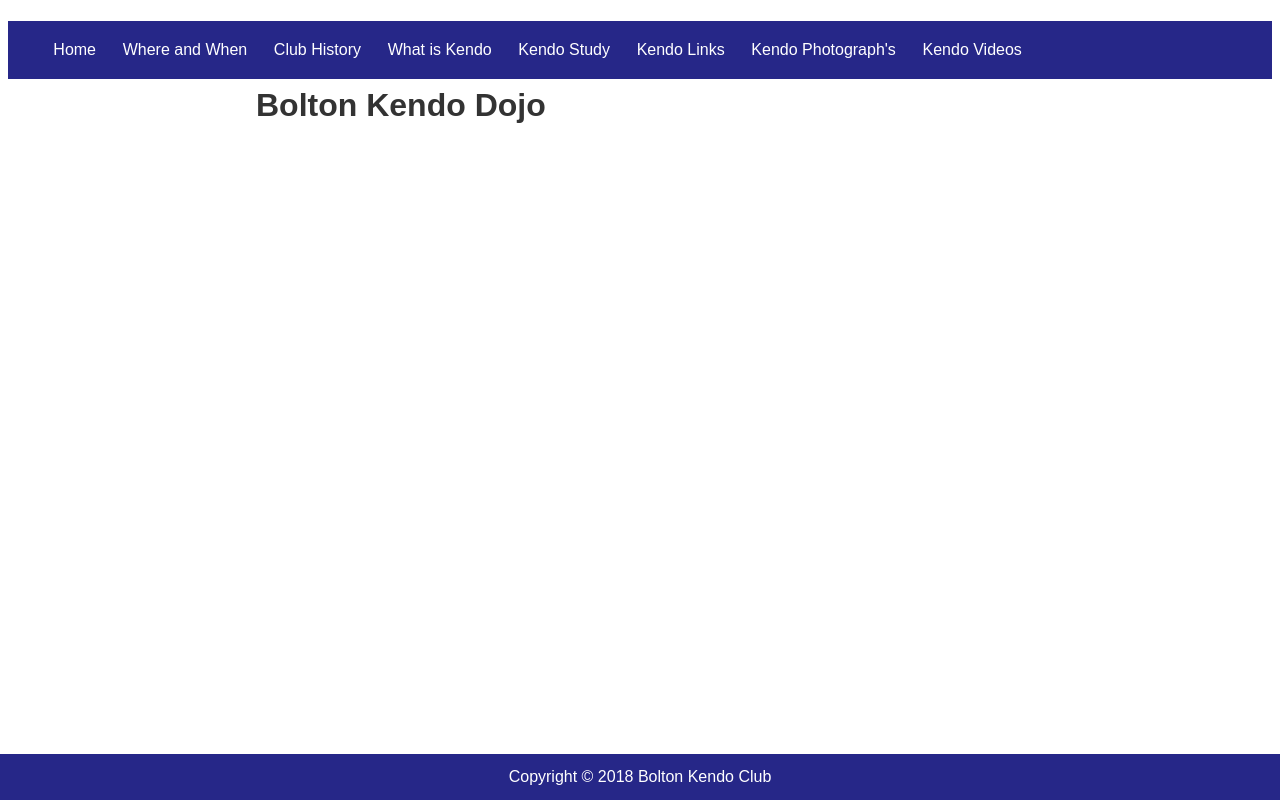
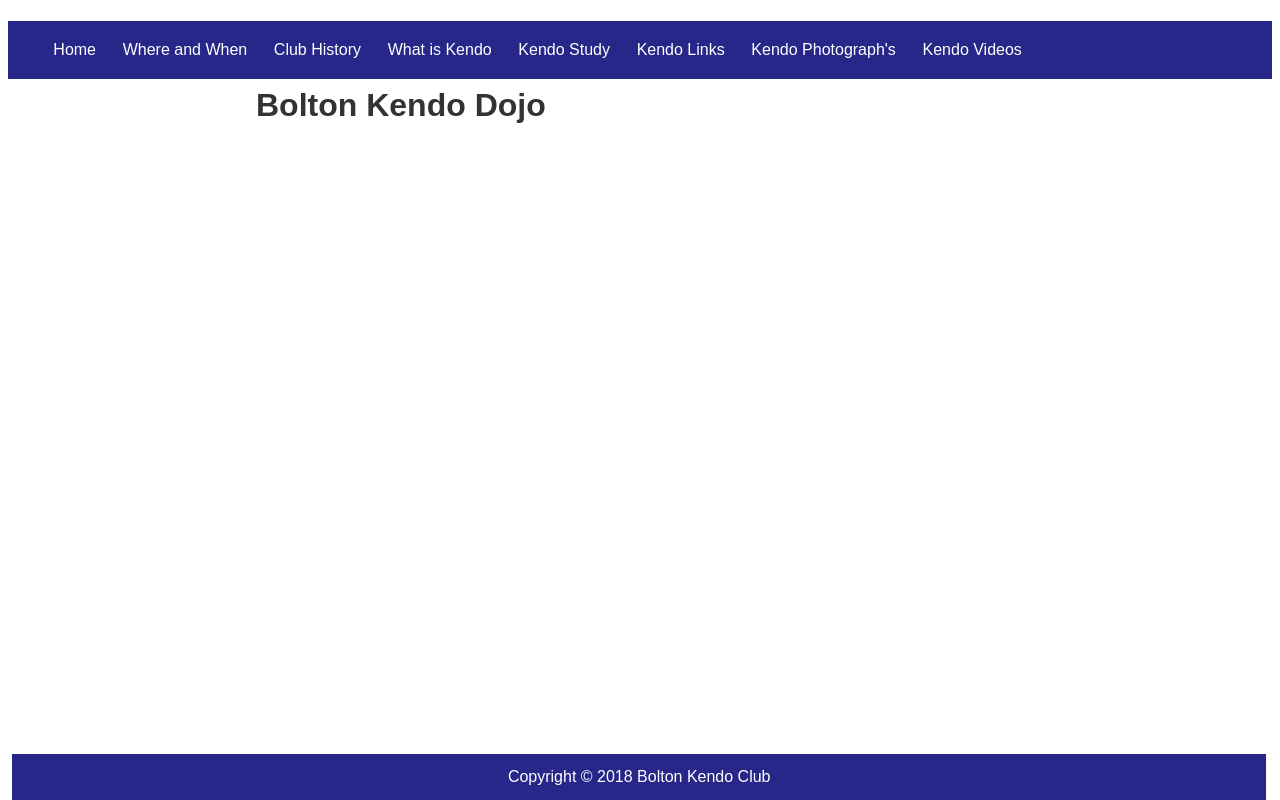
Before and after one commit to SakuraComputing/bolton-kendo-dojo, a React (Create React App) app: page / in a window 1280 px wide. Built offline with nearby package versions, Linux system fonts and the light colour scheme.

Commit message:
Minor scss change

```diff
--- a/src/styles/components/_footer.scss
+++ b/src/styles/components/_footer.scss
@@ -2,7 +2,8 @@
     position: fixed;
     left: 0;
     bottom: 0;
-    width: 100%;
+    margin-left: 0.75em;
+    width: 98%;
     padding: 10px 0;
     background-color: $color__primary;
     color: white;
```
